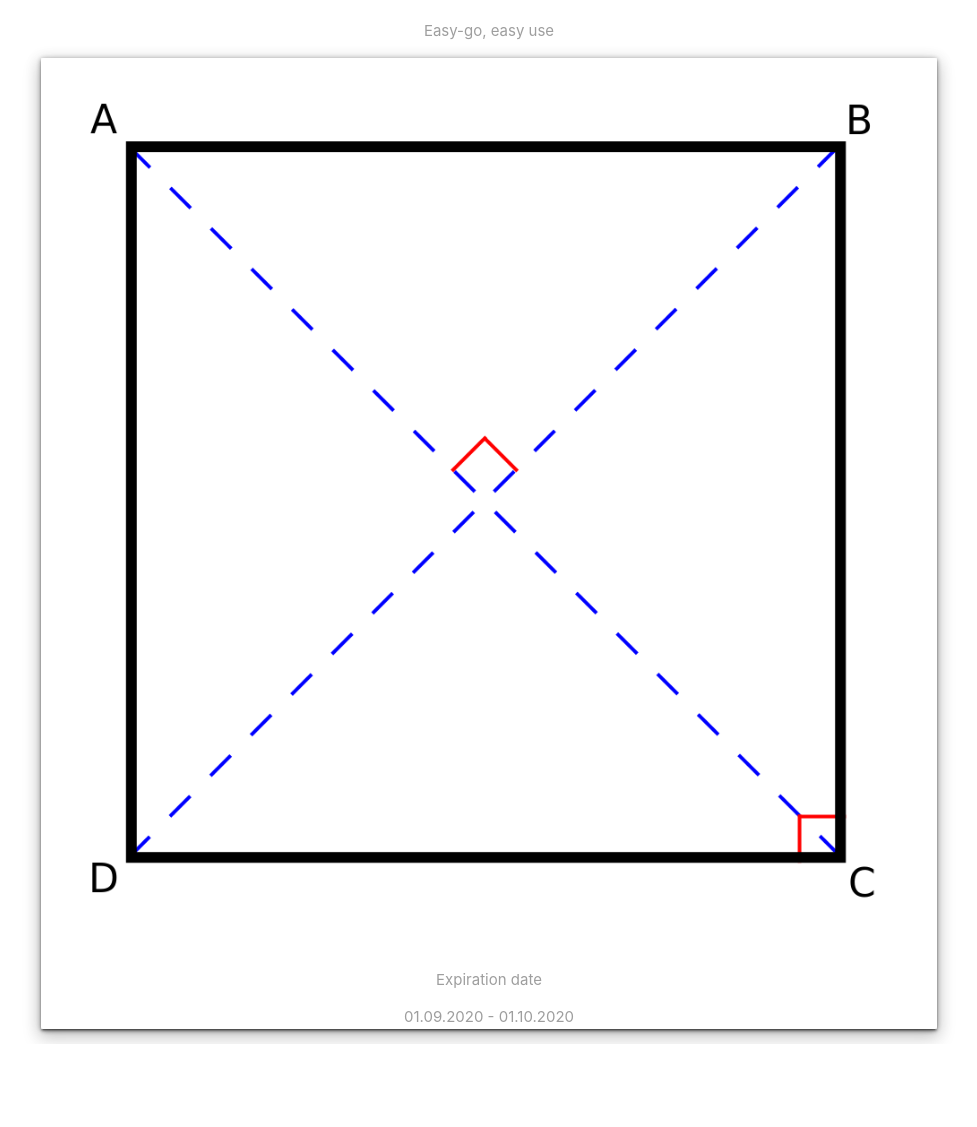
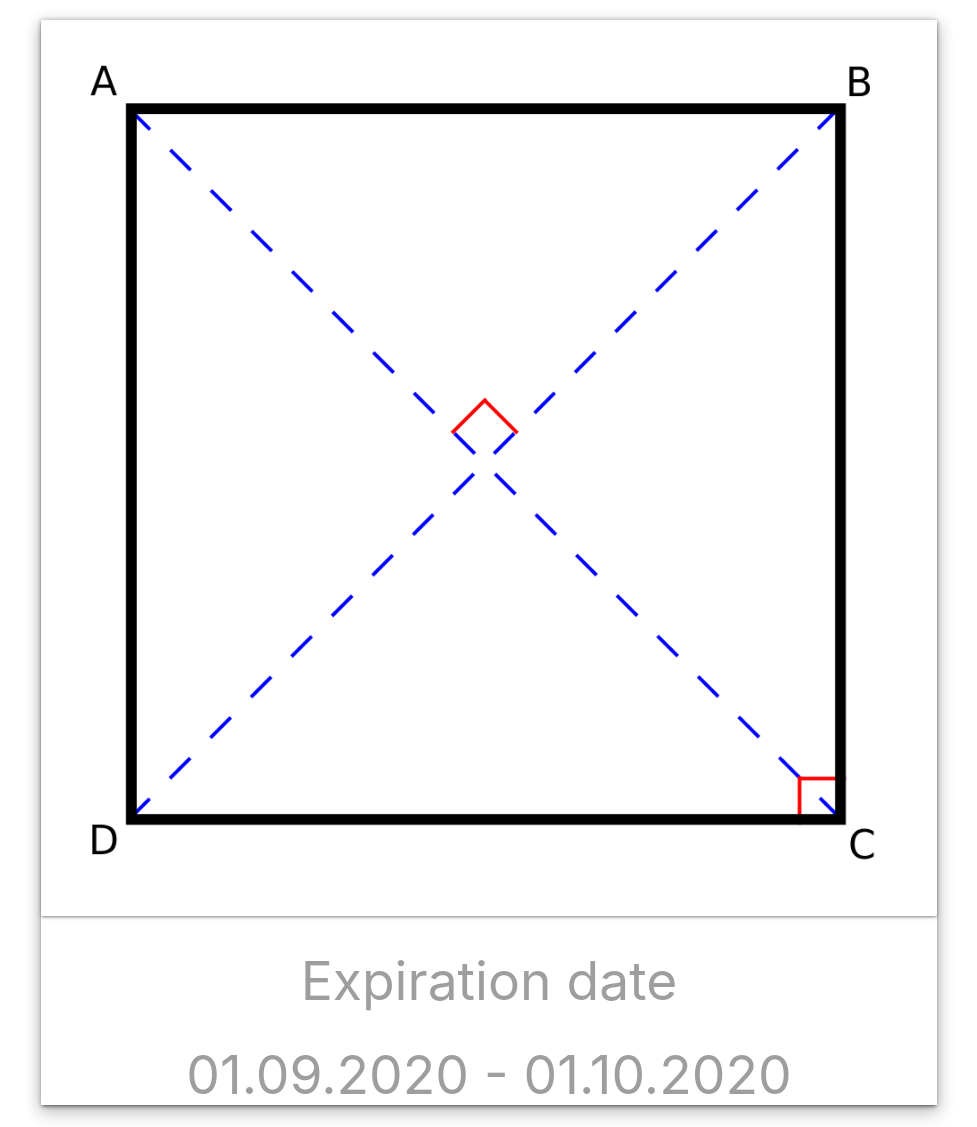
Before and after one commit to casiod40m/casiod40m.github.io, a plain HTML site: page index.html in a window 1280 px wide. Shown: the part 116-1243 px from the top of the page, without its empty margins (151-1128 px from the left). Before the commit the page ends 1160 px from the top, so only its background shows below. Drawn offline with nearby package versions, Linux system fonts and the light colour scheme.

Commit message:
Update index.html

```diff
--- a/index.html
+++ b/index.html
@@ -7,8 +7,6 @@
   </head>
 <body>
 <h1 class="center grey-text">Mój bilet</h1>
-<p class="center grey-text">Easy-go, easy use</p>
-
 
 <div class="stage container z-depth-3">
 
@@ -18,9 +16,10 @@
       <div class="card card-4">
 
         <img src="qrcode.png" width="100%" alt="">
-<p class="center grey-text">Expiration date</p>
-       <p class="center grey-text">01.09.2020 - 01.10.2020</p>
+
       </div>
+     <h2 class="center grey-text">Expiration date</h>
+       <h2 class="center grey-text">01.09.2020 - 01.10.2020</h>
     </div>
   </div>
 
```
